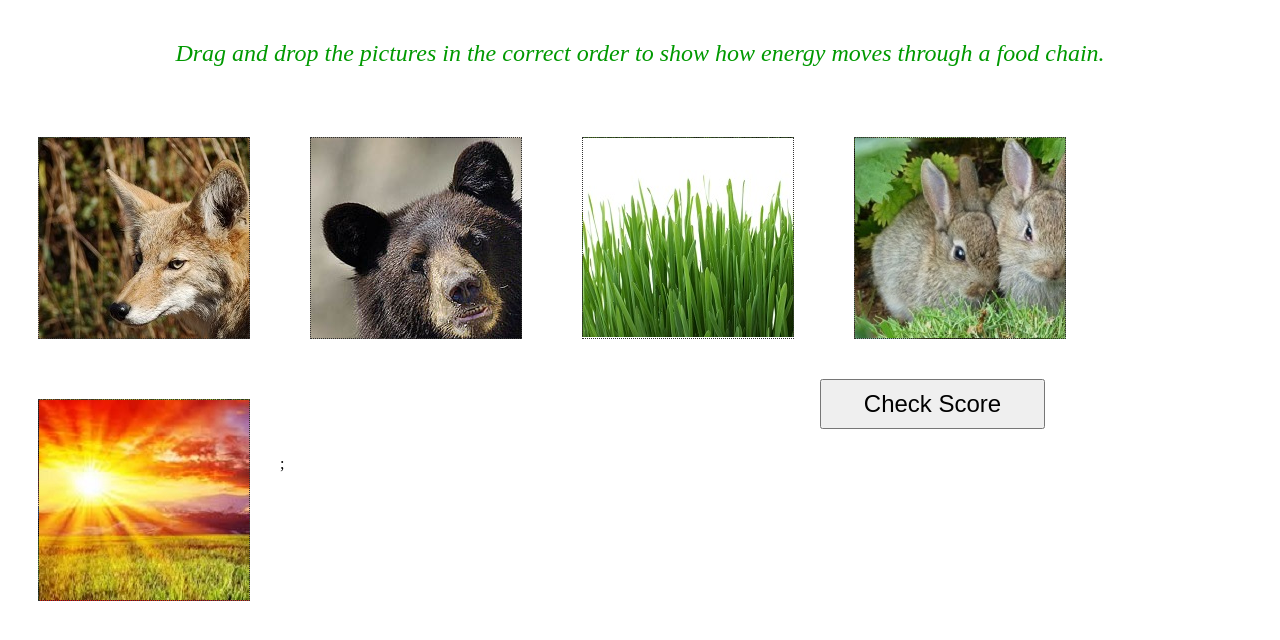
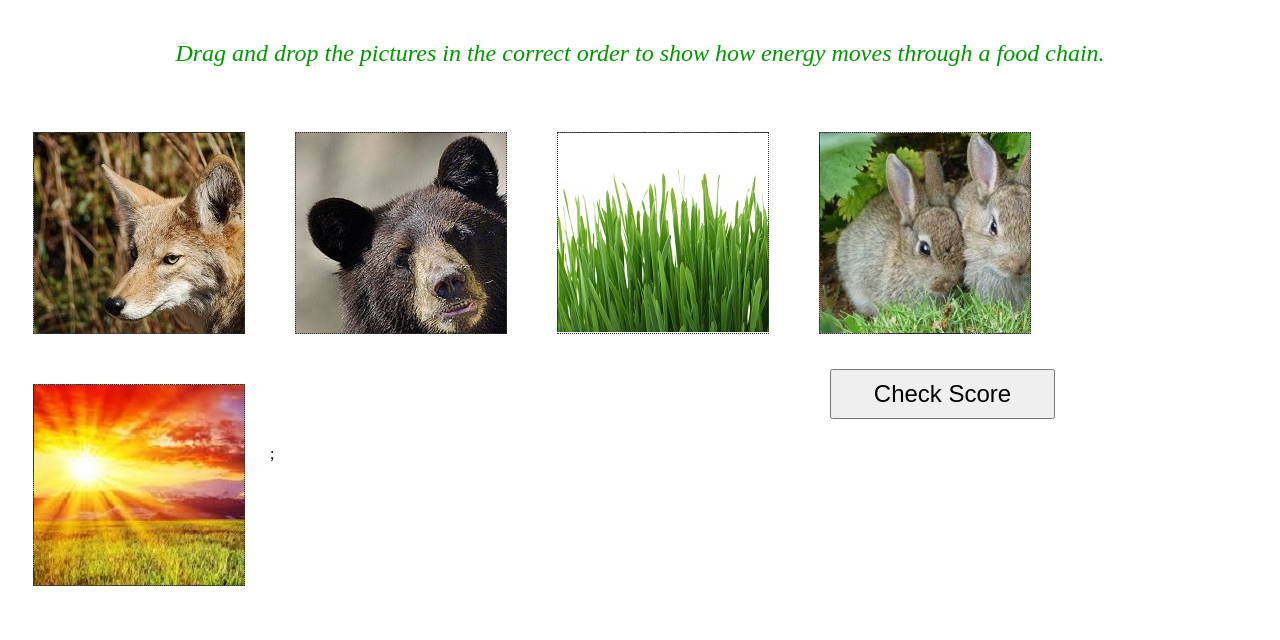
Before and after one commit to RickNTruckee/RickNTruckee.github.io, a plain HTML site: page index.html in a window 1280 px wide. Shown: the top 640 px of the page. Drawn offline with Linux system fonts and the light colour scheme.

Commit message:
still adjusting margins

```diff
--- a/index.html
+++ b/index.html
@@ -3,7 +3,7 @@
  	<head>
  		 <style type="text/css">
  		  .mover {
- 		  	 width:200px; height:190px; line-height:4em; margin:30px; padding:5px; float:left;
+ 		  	 width:200px; height:190px; line-height:4em; margin:25px; padding:5px; float:left;
  		  	 border:1px dotted #333333; text-align:center;
  		  	 }
  		  	 #box0{
@@ -25,7 +25,7 @@
  		  	 	background-image: url(/Images/sun2.jpg)
  		  	 }
  		  	 #btn1{
- 		  	 	width: 225px; height: 50px; margin:10px; margin-left: 540px; font-size: 24px
+ 		  	 	width: 225px; height: 50px; margin:10px; margin-left: 560px; font-size: 24px
  		  	 }
  		  	 #box6{
  		  	 	width: 1300px; height: 30px; border-style: none; margin-left: 480px margin-top 600px; float:right;
```
